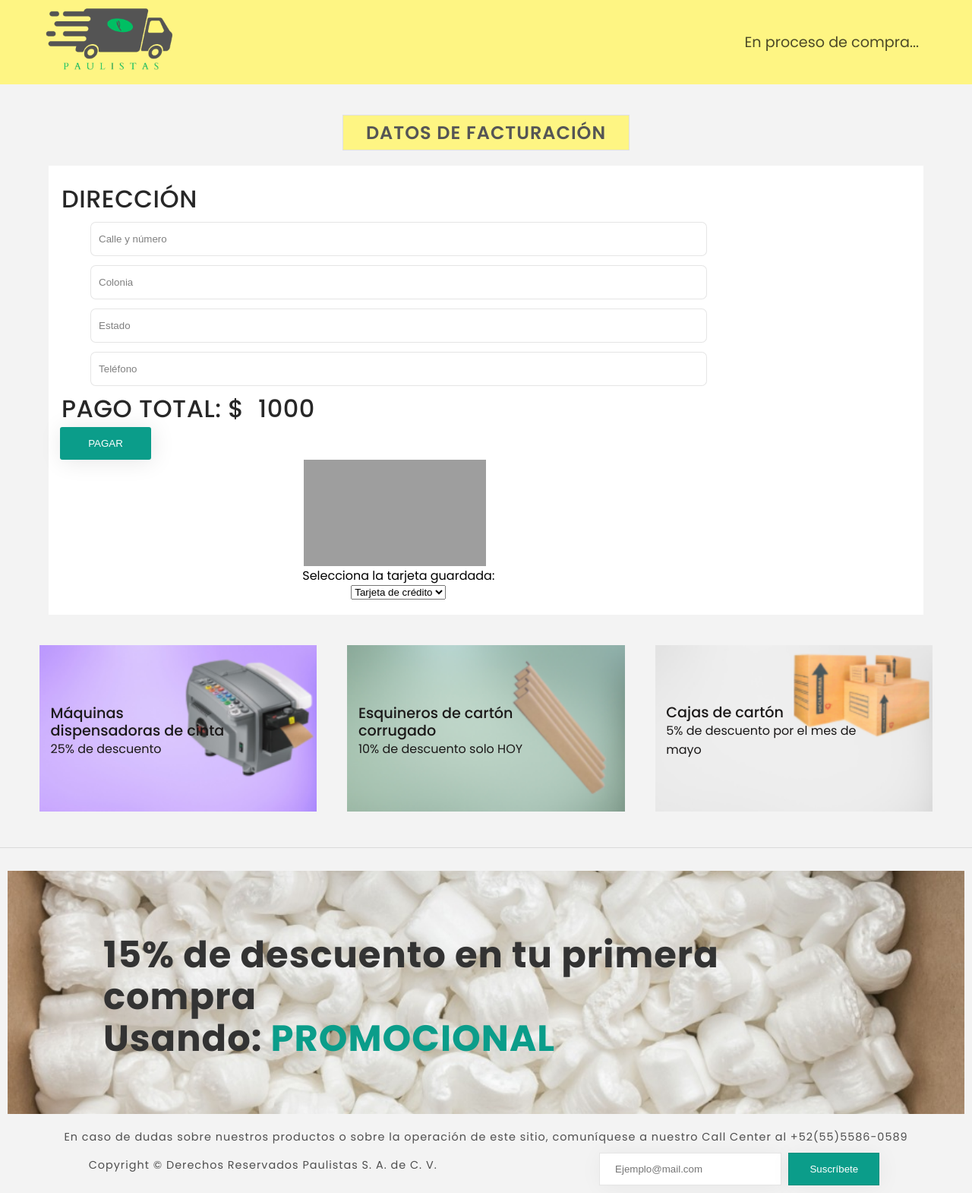
After one commit to garlim12/IEUWFinal, a PHP site: page /carritofinalizar.php in a window 1280 px wide. The commit adds this page. Shown: the whole page at 76% size. Run offline with PHP 8.4, Linux system fonts and the light colour scheme; some libraries are stand-ins or nearby versions; grey boxes are pictures that could not be loaded.

Commit message:
Compra completa

```diff
--- a/assets/email.php
+++ b/assets/email.php
@@ -1,13 +1,13 @@
 <div class="navigation">
     <a href="index.php" class="logo">
-        <img src="images/logo.png" alt="Paulistas - Tienda en línea">
+        <img src="images/logo.png" alt="Paulistas - Compra">
     </a>
 <!--menu-->
 <ul class="menu-general">
 <!--right menu-->
 <div class="right-menu">
     <!--usuario-->
-    <a href="#" class="user">Bienvenido a Paulistas</a>
+    <a href="#" class="user">En proceso de compra...</a>
 </div>
 </ul>
 
--- a/assets/navbar.php
+++ b/assets/navbar.php
@@ -32,9 +32,9 @@ if (!isset($_SESSION["login"])) {
     <a href="#" class="user"><i class="fas fa-user"></i>
     </a>
     <!--carrito-->
-    <a href="#">
+    <a href="carrito.php">
         <i class="fas fa-shopping-cart">
-        <span class="num-cart-product">0</span>
+        <span class="num-cart-product">$</span>
         </i>
     </a>
 </div>
--- /dev/null
+++ b/carritofinalizar.php
@@ -0,0 +1,142 @@
+<?php
+require 'php/function.php';
+?>
+
+<!DOCTYPE html>
+<html lang="en">
+<head>
+    <meta charset="UTF-8">
+    <meta http-equiv="X-UA-Compatible" content="IE=edge">
+    <meta name="viewport" content="width=device-width, initial-scale=1.0">
+    <title>Paulistas - Tienda en línea</title>
+
+    <link rel="shorcut icon" href="images/fav-icon.png">
+
+    <link rel="stylesheet" type= "text/css" href="css/style.css">
+    <link rel="stylesheet" type="text/css" href="css/lightslider.css">
+
+    <script src="https://code.jquery.com/jquery-3.7.0.js" integrity="sha256-JlqSTELeR4TLqP0OG9dxM7yDPqX1ox/HfgiSLBj8+kM=" crossorigin="anonymous"></script>
+    <script src="https://kit.fontawesome.com/c8e4d183c2.js" crossorigin="anonymous"></script>
+    <script src="js/lightslider.js"></script>
+</head>
+<body>
+    <!--Navigation bar-->
+<div id="navigation">
+
+</div>
+
+<script>
+$(function(){
+  $("#navigation").load("assets/email.php");
+});
+</script>
+<!--end of Navigation bar-->
+
+  <!--Categorias destacadas-->
+  <div class="feature-heading">
+    <h2>Datos de facturación</h2>
+  </div>
+
+  <div class="product-container3">
+    <div class="pay-form">
+
+    <strong>Dirección</strong>
+    <!--inputs-->
+    <form id="registroForm" autocomplete="off" action="" method="post">
+        <input type="hidden" id="action2" value="register">
+        <input type="text" class="field1" id="name" placeholder="Calle y número" name="fullname" required>
+        <input type="email" id="username2" placeholder="Colonia" name="email" required>
+        <input type="password" id="password2" placeholder="Estado" required>
+        <input type="password" id="password22" placeholder="Teléfono" required>
+        <!--submit-->
+    </form>
+
+    <strong>Pago total: $</strong>
+    <strong>1000</strong>
+
+    <div class="subscribe">
+          <a href="compraproceso.php">
+          <input type="submit" onclick="" value="Pagar">
+          </a>
+        </div>
+
+        <!--inputs-->
+        <form id="registroForm" autocomplete="off" action="" method="post">
+        <input type="hidden" id="action2" value="register">
+        <img src="https://cdn-p.vanquis.co.uk/media/2104376/midnight-blue-flat.png" alt="">
+        <label for="cars">Selecciona la tarjeta guardada:</label>
+        <select name="tarjetacr" id="tarjeta">
+        <option value="credito">Tarjeta de crédito</option>
+        <option value="debito">Tarjeta de débito</option>
+        </select>
+
+        <!--submit-->
+    </form>
+
+    </div>
+  </div>
+
+
+<!---Ofertas------------------------------------>
+<section class="sale">
+    <!--oferta-1-------------------->
+    <div class="sale-box sale-1">
+        <img src="images/oferta1.png">
+
+        <a href="#">
+        <div class="sale-text">
+          <strong>Máquinas dispensadoras de cinta</strong>
+          <span>25% de descuento</span>
+        </div></a>
+
+      </div>
+       <!--oferta-2-------------------->
+    <div class="sale-box sale-1">
+      <img src="images/oferta2alt.png">
+
+      <a href="#"><div class="sale-text">
+        <strong>Esquineros de cartón corrugado</strong>
+        <span>10% de descuento solo HOY</span>
+      </div></a>
+
+    </div>
+     <!--oferta-3-------------------->
+     <div class="sale-box sale-1">
+      <img src="images/oferta3.png">
+
+      <a href="#">
+      <div class="sale-text">
+        <strong>Cajas de cartón</strong>
+        <span>5% de descuento por el mes de mayo</span>
+      </div></a>
+
+    </div>
+</section>
+
+    <!--Footer-->
+    <div id="footer">
+
+    </div>
+
+    <script>
+    $(function(){
+      $("#footer").load("assets/footer.html");
+    });
+    </script>
+    <!--Fin de footer-->
+
+  <script>
+    /*Slider script*/
+    $(document).ready(function() {
+    $('#adaptive').lightSlider({
+        adaptiveHeight:true,
+        auto: true,
+        item:1,
+        slideMargin:0,
+        loop:true
+    });
+    });
+  </script>
+
+</body>
+</html>
--- a/css/style.css
+++ b/css/style.css
@@ -151,6 +151,7 @@ nav{
     z-index: 102;
 }
 
+.proces-pay,
 .logout-form,
 .login-form,
 .sign-up-form{
@@ -166,6 +167,24 @@ nav{
     position: relative;
 }
 
+.pay-form{
+    width: 80%;
+    padding: 20px 10px;
+    background-color: #ffffff;
+    justify-content: center;
+    align-items: center;
+    flex-direction: column;
+    border-radius: 5px;
+    position: relative;
+}
+
+.pay-form img{
+    width: 240px;
+    height: 140px;
+    margin-right: 10px;
+}
+
+.proces-pay form,
 .logout-form form,
 .login-form form,
 .sign-up-form form{
@@ -176,6 +195,16 @@ nav{
     width: 100%;
 }
 
+.pay-form form{
+    display: flex;
+    justify-content: center;
+    align-items: center;
+    flex-direction: column;
+    width: 100%;
+}
+
+.proces-pay strong,
+.pay-form strong,
 .logout-form strong,
 .login-form strong,
 .sign-up-form strong{
@@ -187,6 +216,7 @@ nav{
     font-weight: 500;
 }
 
+.proces-pay input,
 .logout-form input,
 .login-form input,
 .sign-up-form input{
@@ -199,12 +229,28 @@ nav{
     border-radius: 7px;
 }
 
+.pay-form input{
+    width: 90%;
+    height: 45px;
+    margin: 6px 0px;
+    padding: 0px 10px;
+    border: 1px solid rgba(0,0,0,0.1);
+    outline: none;
+    border-radius: 7px;
+}
+
+
+.proces-pay input::placeholder,
+.pay-form input::placeholder,
 .logout-form input::placeholder,
 .login-form input::placeholder,
 .sign-up-form input::placeholder{
     color: rgba(0,0,0,0.5);
 }
 
+
+.proces-pay input[type="submit"],
+.pay-form input[type="submit"],
 .logout-form input[type="submit"],
 .login-form input[type="submit"],
 .sign-up-form input[type="submit"]{
@@ -244,6 +290,7 @@ nav{
     color: #868686;
 }
 
+.proces-pay,
 .logout-form,
 .login-form,
 .sign-up-form,
@@ -251,6 +298,8 @@ nav{
     display: none;
 }
 
+.proces-pay-active,
+.proces-pay-active .proces-pay,
 .logout-active,
 .logout-active .logout-form,
 .login-active,
@@ -548,6 +597,7 @@ footer{
     background-color: #0b9d8a;
     color: #ffffff;
     margin: 0px 5px;
+    cursor: pointer;
 }
 
 .banner-box{
@@ -640,3 +690,87 @@ footer{
     font-size: 9px;
     height: 13px;
 }
+
+/*---------items carrito-------*/
+.product-container2{
+    width:90%;
+    justify-content: center;
+    align-items: center;
+    margin-left: 5%;
+    background-color: #ffffff;
+}
+
+.product-container3{
+    width:90%;
+    justify-content: center;
+    align-items: center;
+    margin-left: 5%;
+    background-color: #ffffff;
+}
+
+.cart-page{
+    margin: 10px auto;
+}
+
+table{
+    width: 100%;
+    border-collapse: collapse;
+}
+
+.cart-info{
+    display: flex;
+    flex-wrap: wrap;
+    border-bottom: 1px solid #f3f3f3;
+    padding-left: 20px;
+}
+
+th{
+    text-align: left;
+    padding: 5px;
+    color: #fff;
+    background: #555555;
+    font-weight: normal;
+}
+
+td{
+    padding: 10px 5px;
+}
+
+td input{
+    width: 40px;
+    height: 30px;
+    padding: 5px;
+}
+
+td a{
+    color: #d13232;
+    font-size: 12px;
+}
+
+td img{
+    width: 80px;
+    height: 160px;
+    margin-right: 10px;
+}
+
+.total-price{
+    display: flex;
+    justify-content: flex-end;
+}
+
+.total-price table{
+    border-top: 3px solid #f3f3f3;
+    width: 100%;
+    max-width: 380px;
+    padding-right: 20px;
+}
+
+td:last-child{
+    text-align: right;
+    padding-right: 20px;
+}
+
+th:last-child{
+    text-align: right;
+    padding-right: 20px;
+}
--- a/php/function.php
+++ b/php/function.php
@@ -1,6 +1,6 @@
 <?php
 session_start();
-$conn = mysqli_connect("localhost", "id20909703_root", "_123456Web", "id20909703_paulistasieuw");
+$conn = mysqli_connect("localhost:3307", "root", "", "paulistasieuw");
 
 // IF
 if(isset($_POST["action"])){
```
Also changed, not shown: assets/direccion.php (added, +28 -0 lines), carrito.php (renamed from correo.php, +101 -19 lines), compracompleta.php (added, +106 -0 lines), compraproceso.php (added, +106 -0 lines), php/script.php (+15 -15 lines).
